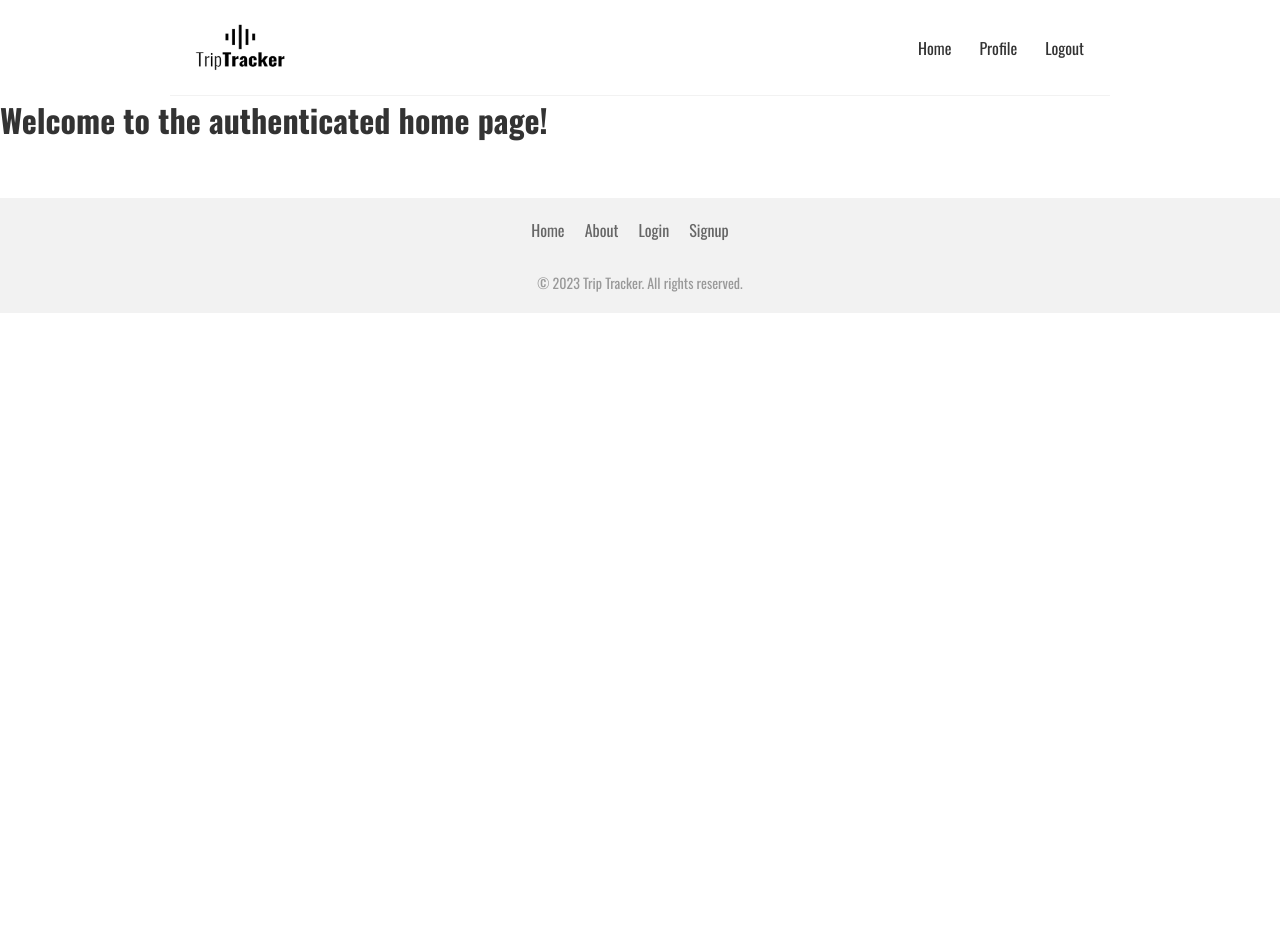
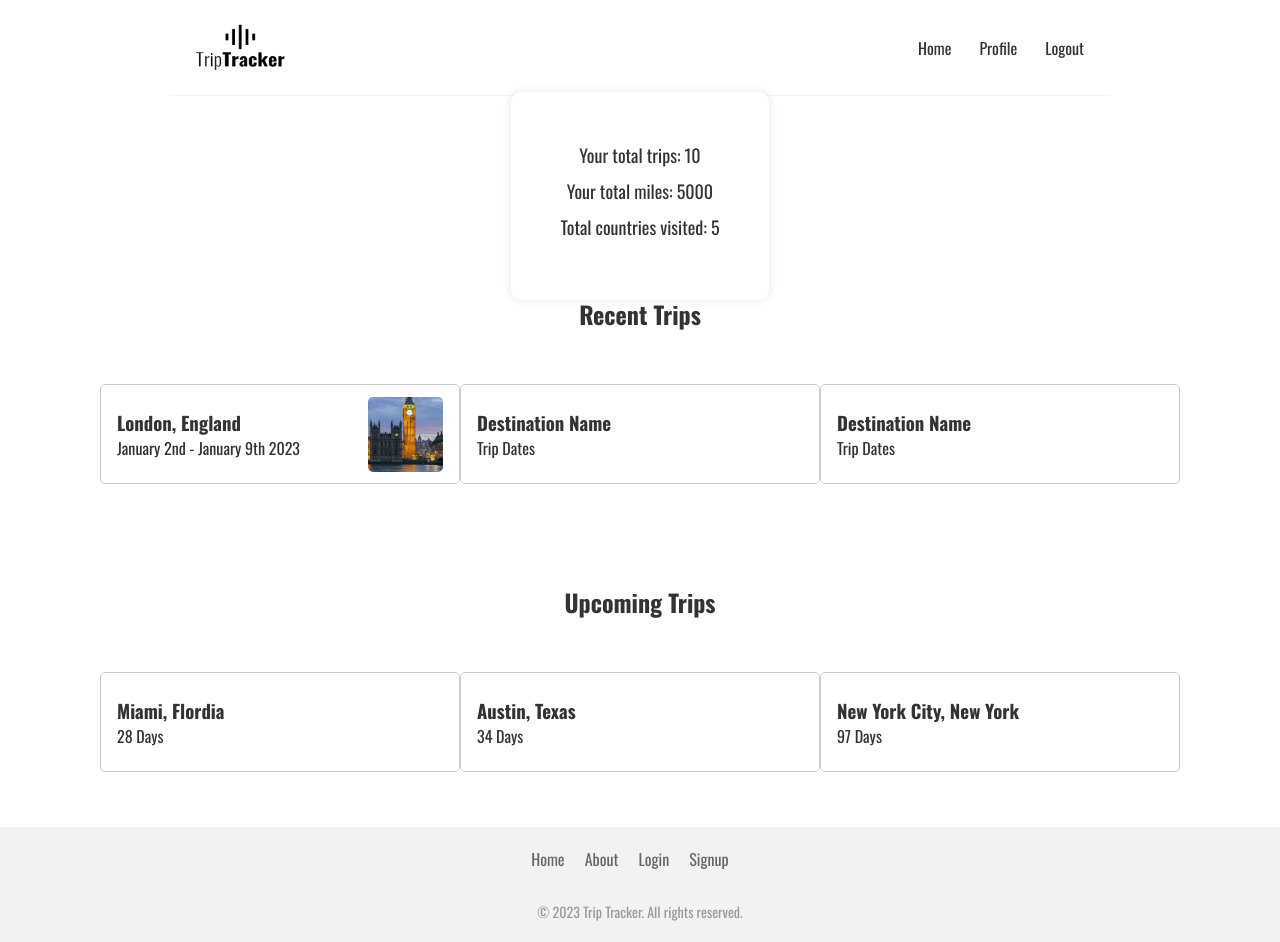
Before and after one commit to Ewynman/trip-tracker, a React (Create React App) app: page /AuthHome in a window 1280 px wide. Before the commit the page ends 800 px from the top, so only its background shows below. Built offline with nearby package versions, Linux system fonts and the light colour scheme; the HTML template or start-up script is replaced by a standard one.

Commit message:
Update User Homepage

```diff
--- a/src/AuthHome.js
+++ b/src/AuthHome.js
@@ -1,10 +1,74 @@
 import AuthNavbar from "./AuthNavBar";
+import trip1 from "./Images/Trip1.jpg";
 
 const AuthHome = () => {
   return (
     <div>
       <AuthNavbar />
-      <h1>Welcome to the authenticated home page!</h1>
+      <div className="HomeContainer">
+        <div className="HomeStats">
+          <p>Your total trips: 10</p>
+          <p>Your total miles: 5000</p>
+          <p>Total countries visited: 5</p>
+        </div>
+      </div>
+
+      <div className="tripHead">
+        <h2>Recent Trips</h2>
+      </div>
+      <div className="trip-history">
+        <div className="trip-card">
+          <div className="info">
+            <h3>London, England</h3>
+            <p>January 2nd - January 9th 2023</p>
+          </div>
+          <img src={trip1} alt="Trip 1" />
+        </div>
+        <div className="trip-card">
+          <div className="info">
+            <h3>Destination Name</h3>
+            <p>Trip Dates</p>
+          </div>
+          {/* <img src="#" alt="Trip Image" /> */}
+        </div>
+        <div className="trip-card">
+          <div className="info">
+            <h3>Destination Name</h3>
+            <p>Trip Dates</p>
+          </div>
+          {/* <img src="#" alt="Trip Image" /> */}
+        </div>
+      </div>
+
+      {/* UPCOMMING TRIPS */}
+      <div className="upHead">
+        <h2>Upcoming Trips</h2>
+      </div>
+      <div className="trip-history">
+        <div className="trip-card">
+          <div className="info">
+            <h3>Miami, Flordia</h3>
+            <p>28 Days</p>
+          </div>
+          {/* <img src={trip1} alt="Trip 1" /> */}
+        </div>
+        <div className="trip-card">
+          <div className="info">
+            <h3>Austin, Texas</h3>
+            <p>34 Days</p>
+          </div>
+          {/* <img src="#" alt="Trip Image" /> */}
+        </div>
+        <div className="trip-card">
+          <div className="info">
+            <h3>New York City, New York</h3>
+            <p>97 Days</p>
+          </div>
+          {/* <img src="#" alt="Trip Image" /> */}
+        </div>
+      </div>
+
+      {/* All Divs above here */}
     </div>
   );
 };
--- a/src/AuthNavBar.js
+++ b/src/AuthNavBar.js
@@ -1,7 +1,7 @@
 import { Link } from "react-router-dom";
 import Logo from "./Images/Logo.png";
 
-const Navbar = () => {
+const AuthNavbar = () => {
   return (
     <nav className="navbar">
       {/* <h1>Trip Tracker</h1> */}
@@ -15,4 +15,4 @@ const Navbar = () => {
   );
 };
 
-export default Navbar;
+export default AuthNavbar;
--- a/src/index.css
+++ b/src/index.css
@@ -324,3 +324,83 @@ button:hover {
   place-items: center;
   text-align: center;
 }
+
+
+/* Auth Home Styles */
+.HomeContainer {
+  display: flex;
+  justify-content: center;
+  align-items: center;
+  height: 25vh;
+}
+
+.HomeStats {
+  display: flex;
+  flex-direction: column;
+  align-items: center;
+  justify-content: center;
+  text-align: center;
+  background-color: #fff;
+  padding: 50px;
+  box-shadow: 0px 0px 10px rgba(0, 0, 0, 0.1);
+  border-radius: 10px;
+}
+
+.HomeStats h2 {
+  font-size: 24px;
+  font-weight: 700;
+  margin-bottom: 20px;
+}
+
+.HomeStats p {
+  font-size: 18px;
+  margin-bottom: 10px;
+}
+
+/* Auth Home Recent Trip Styles */
+.tripHead{
+  display: grid;
+  place-items: center;
+}
+.trip-history {
+  display: flex;
+  justify-content: space-between;
+  margin-top: 2rem;
+  margin-left: 100px;
+  margin-right: 100px;
+}
+
+.trip-card {
+  width: 400px;
+  height: 100px;
+  border: 1px solid #ccc;
+  border-radius: 5px;
+  padding: 1rem;
+  box-sizing: border-box;
+  display: flex;
+  flex-direction: row;
+  justify-content: space-between;
+  align-items: center;
+}
+
+.trip-card .info {
+  display: flex;
+  flex-direction: column;
+  justify-content: space-between;
+}
+
+.trip-card img {
+  width: 75px;
+  height: 75px;
+  object-fit: cover;
+  border-radius: 5px;
+  margin-left: 1rem;
+}
+
+
+/* Upcoming Trip Styles */
+.upHead{
+  margin-top: 100px;
+  display: grid;
+  place-items: center;
+}
```
Also changed, not shown: src/Images/Trip1.jpg (added).
